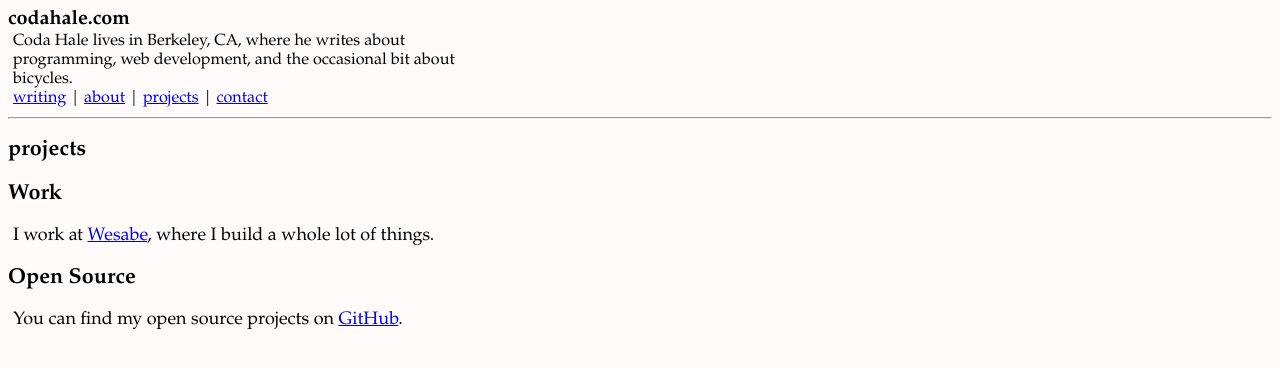
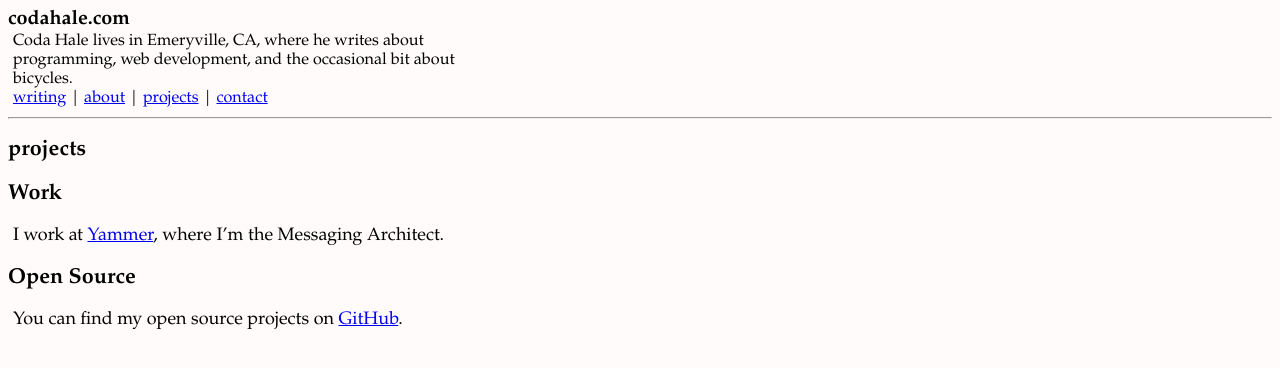
Before and after one commit to prahaladbelavadi/codahale.com, a Jekyll site: the page built from projects.md, in a window 1280 px wide. Shown: the top 368 px of the page. Built offline with Jekyll 4.4.1, drawn with Linux system fonts in a browser that asks for light colours; Markdown is read by kramdown in place of the engine named in the settings.

Commit message:
More location/employment changes.

```diff
--- a/_layouts/default.html
+++ b/_layouts/default.html
@@ -14,8 +14,8 @@
 	<div id="header">
 		<h1><a href="/">codahale.com</a></h1>
 		<p>
-			Coda Hale lives in Berkeley, CA, where he writes about programming, web
-			development, and the occasional bit about bicycles.
+			Coda Hale lives in Emeryville, CA, where he writes about
+			programming, web development, and the occasional bit about bicycles.
 		</p>
 		<p>
 			<a href="/">writing</a> |
--- a/projects.md
+++ b/projects.md
@@ -6,7 +6,7 @@ title: projects
 Work
 ----
 
-I work at [Wesabe](https://www.wesabe.com), where I build a whole lot of things.
+I work at [Yammer](https://www.yammer.com), where I'm the Messaging Architect.
 
 
 Open Source
```
